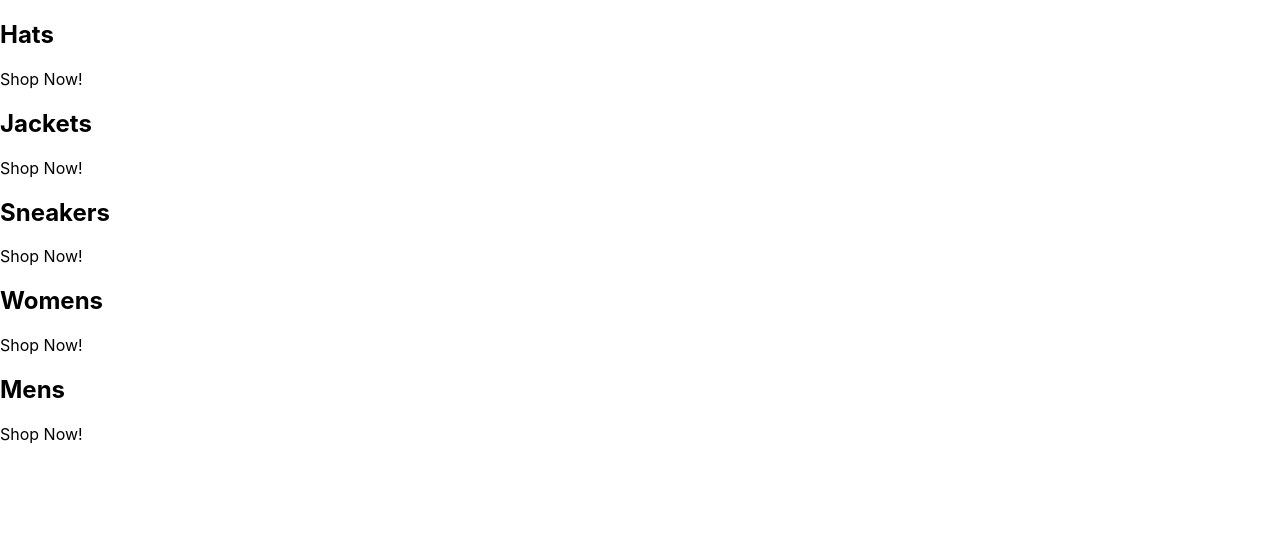
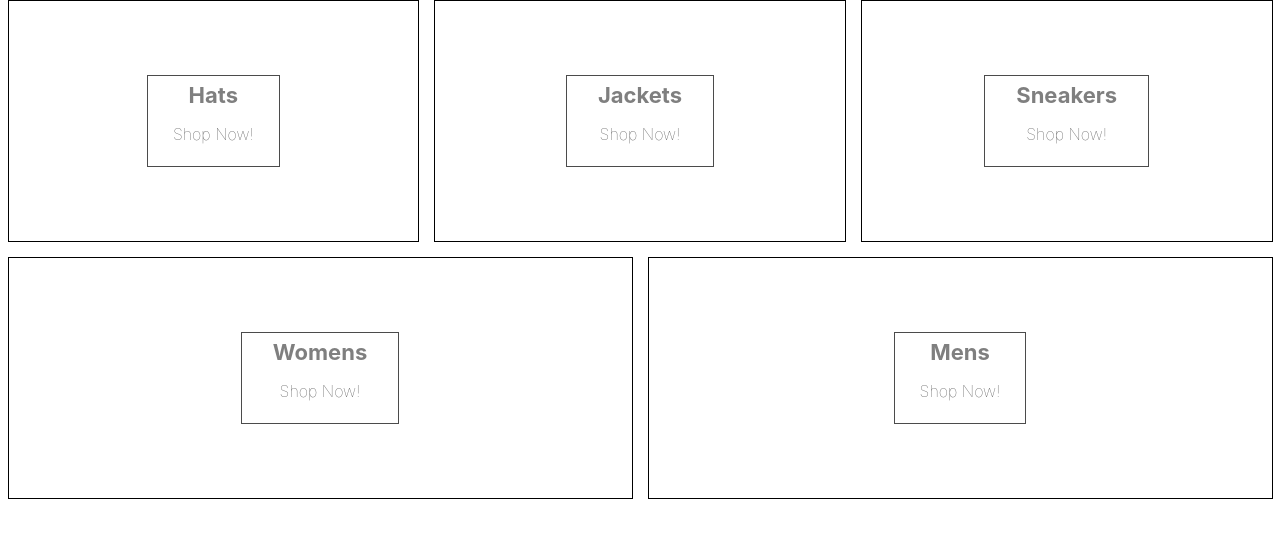
Before and after one commit to breakdaiz/anonymous-clothing, a React (Create React App) app: page / in a window 1280 px wide. Shown: the top 538 px of the page. Built offline with nearby package versions, Linux system fonts and the light colour scheme.

Commit message:
add sass

```diff
--- a/package.json
+++ b/package.json
@@ -8,7 +8,8 @@
     "@testing-library/user-event": "^13.5.0",
     "react": "^18.2.0",
     "react-dom": "^18.2.0",
-    "react-scripts": "5.0.1",
+    "react-scripts": "^5.0.1",
+    "sass": "^1.56.1",
     "web-vitals": "^2.1.4"
   },
   "scripts": {
--- a/src/App.js
+++ b/src/App.js
@@ -1,3 +1,5 @@
+import React from 'react';
+import './category.styles.scss';
 const App = () => {
 	const categories = [
 		{
@@ -23,8 +25,8 @@
 	];
 	return (
 		<div className='categories-container'>
-			{categories.map(({ title }) => (
-				<div i className='category-container'>
+			{categories.map(({ title, id }) => (
+				<div id className='category-container'>
 					<div className='background-image' />
 					<div className='category-body-container'>
 						<h2> {title} </h2>
--- /dev/null
+++ b/src/category.styles.scss
@@ -0,0 +1,75 @@
+.categories-container {
+	width: 100%;
+	display: flex;
+	flex-wrap: wrap;
+	justify-content: space-between;
+}
+
+.category-container {
+	min-width: 30%;
+	height: 240px;
+	flex: 1 1 auto;
+	display: flex;
+	align-items: center;
+	justify-content: center;
+	border: 1px solid black;
+	margin: 0 7.5px 15px;
+	overflow: hidden;
+
+	&:hover {
+		cursor: pointer;
+
+		& .background-image {
+			transform: scale(1.1);
+			transition: transform 6s cubic-bezier(0.25, 0.45, 0.45, 0.95);
+		}
+
+		& .category-body-container {
+			opacity: 0.9;
+		}
+	}
+
+	&.large {
+		height: 380px;
+	}
+
+	&:first-child {
+		margin-right: 7.5px;
+	}
+
+	&:last-child {
+		margin-left: 7.5px;
+	}
+
+	.background-image {
+		width: 100%;
+		height: 100%;
+		background-size: cover;
+		background-position: center;
+	}
+
+	.category-body-container {
+		height: 90px;
+		padding: 0 25px;
+		display: flex;
+		flex-direction: column;
+		align-items: center;
+		justify-content: center;
+		border: 1px solid black;
+		background-color: white;
+		opacity: 0.7;
+		position: absolute;
+
+		h2 {
+			font-weight: bold;
+			margin: 0 6px 0;
+			font-size: 22px;
+			color: #4a4a4a;
+		}
+
+		p {
+			font-weight: lighter;
+			font-size: 16px;
+		}
+	}
+}
```
Also changed, not shown: 1 other file (tests, documents, lock files or other folders).
